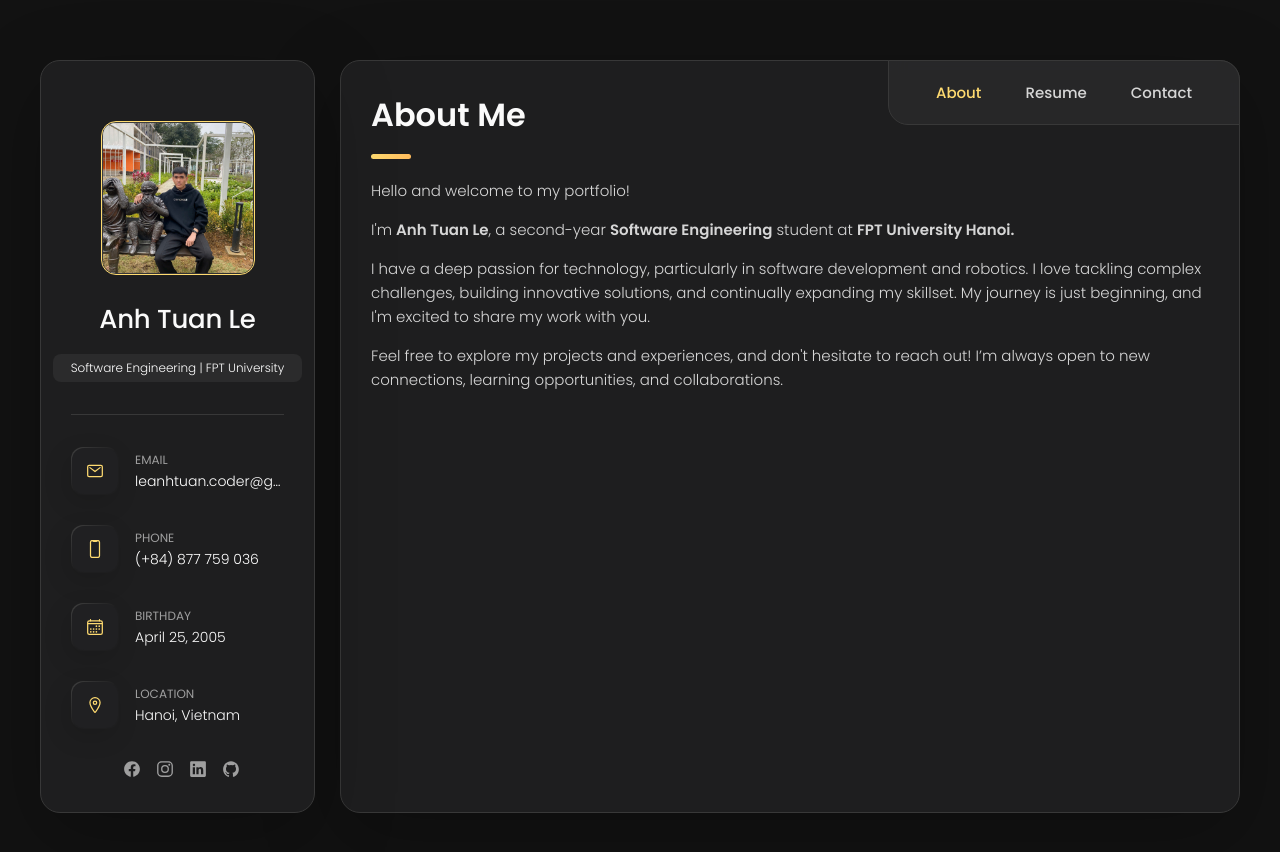
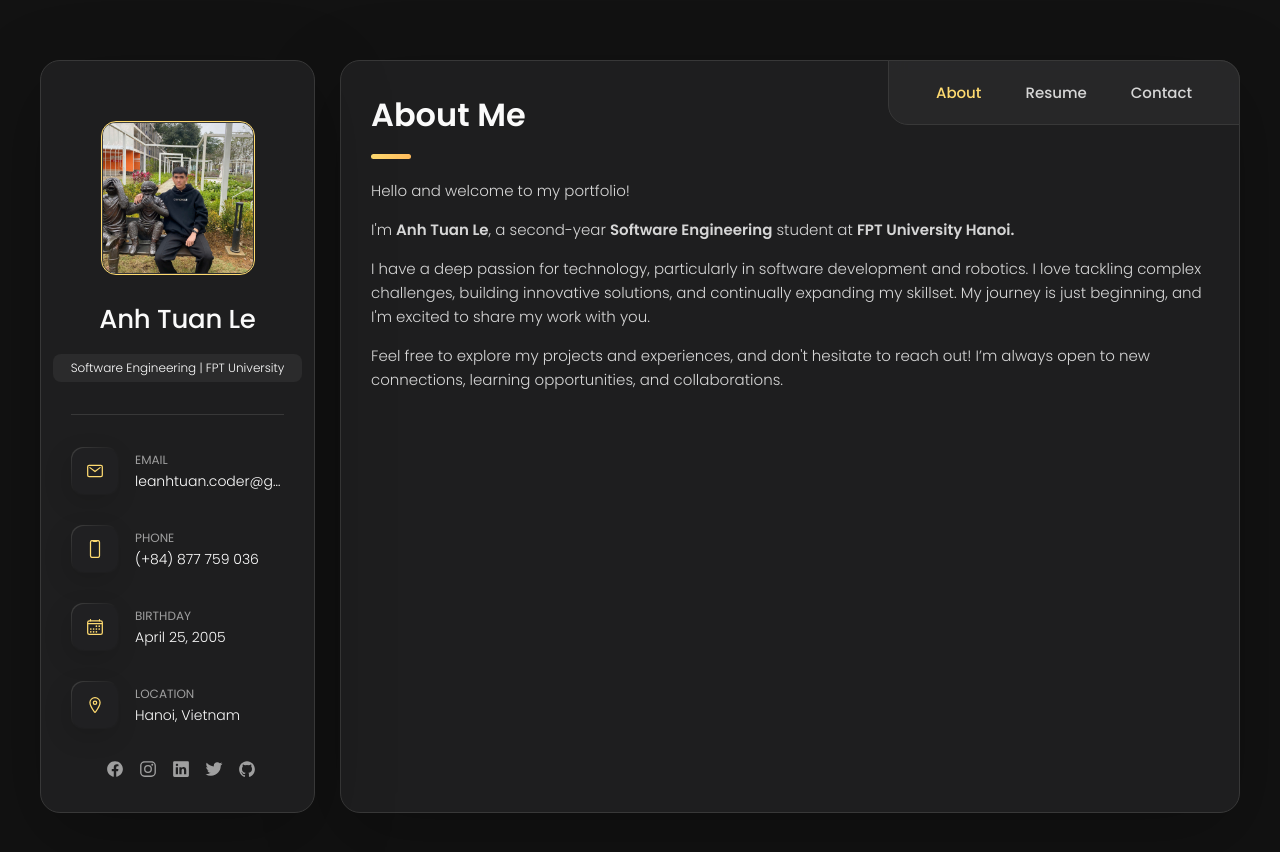
Before and after one commit to leanhtuan-coder/lat-portfolio, a plain HTML site: page index.html in a window 1280 px wide. Drawn offline with nearby package versions, Linux system fonts and the light colour scheme; a script that the page names is missing.

```diff
--- a/index.html
+++ b/index.html
@@ -159,6 +159,12 @@
           <li class="social-item">
             <a href="https://www.linkedin.com/in/leanhtuan-coder/" class="social-link">
               <ion-icon name="logo-linkedin"></ion-icon>
+            </a>
+          </li>
+
+          <li class="social-item">
+            <a href="https://x.com/leanhtuan_coder" class="social-link">
+              <ion-icon name="logo-twitter"></ion-icon>
             </a>
           </li>
 
```
